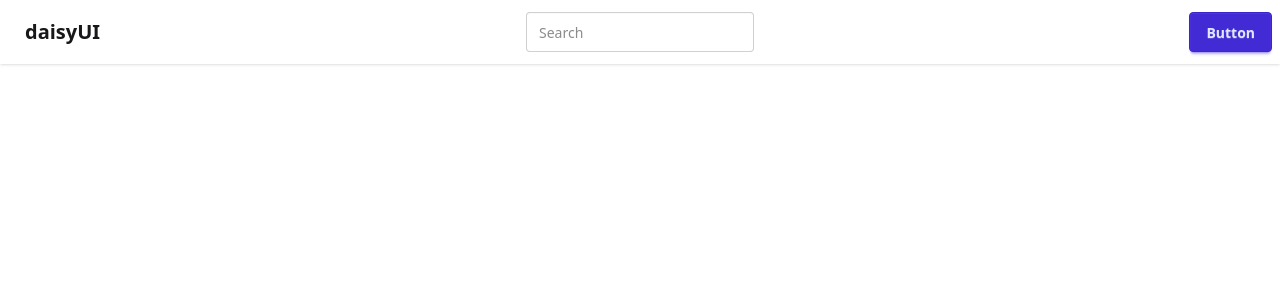
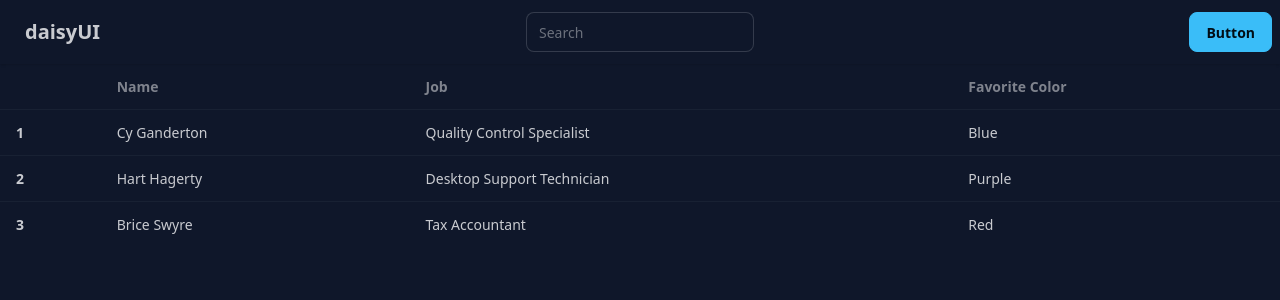
Before and after one commit to Affsyamf/crud1, a React (Vite) app: page / in a window 1280 px wide. Shown: the top 300 px of the page. Built offline with nearby package versions, Linux system fonts and the light colour scheme.

Commit message:
modal tabel

```diff
--- a/index.html
+++ b/index.html
@@ -4,6 +4,7 @@
     <meta charset="UTF-8" />
     <link rel="icon" type="image/svg+xml" href="/vite.svg" />
     <meta name="viewport" content="width=device-width, initial-scale=1.0" />
+    <html data-theme="night"></html>
     <title>crud1</title>
   </head>
   <body>
--- a/src/App.jsx
+++ b/src/App.jsx
@@ -1,5 +1,6 @@
 import './App.css'
 import Navbar from './components/Navbar'
+import TableList from './components/TableList'
 
 function App() {
 
@@ -7,6 +8,7 @@ function App() {
   return (
     <>
     <Navbar />
+    <TableList />
     </>
   )
 }
--- a/src/components/TableList.jsx
+++ b/src/components/TableList.jsx
@@ -0,0 +1,42 @@
+export default function TableList() {
+    return (
+        <>
+        <div className="overflow-x-auto">
+  <table className="table">
+    {/* head */}
+    <thead>
+      <tr>
+        <th></th>
+        <th>Name</th>
+        <th>Job</th>
+        <th>Favorite Color</th>
+      </tr>
+    </thead>
+    <tbody>
+      {/* row 1 */}
+      <tr className="hover:bg-base-300">
+        <th>1</th>
+        <td>Cy Ganderton</td>
+        <td>Quality Control Specialist</td>
+        <td>Blue</td>
+      </tr>
+      {/* row 2 */}
+      <tr className="hover:bg-base-300">
+        <th>2</th>
+        <td>Hart Hagerty</td>
+        <td>Desktop Support Technician</td>
+        <td>Purple</td>
+      </tr>
+      {/* row 3 */}
+      <tr className="hover:bg-base-300">
+        <th>3</th>
+        <td>Brice Swyre</td>
+        <td>Tax Accountant</td>
+        <td>Red</td>
+      </tr>
+    </tbody>
+  </table>
+</div>
+        </>
+    )
+}
```
